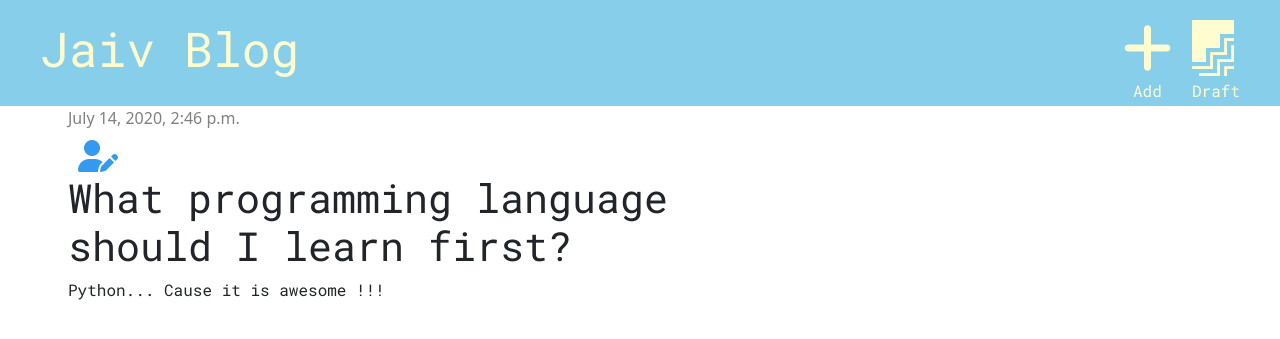
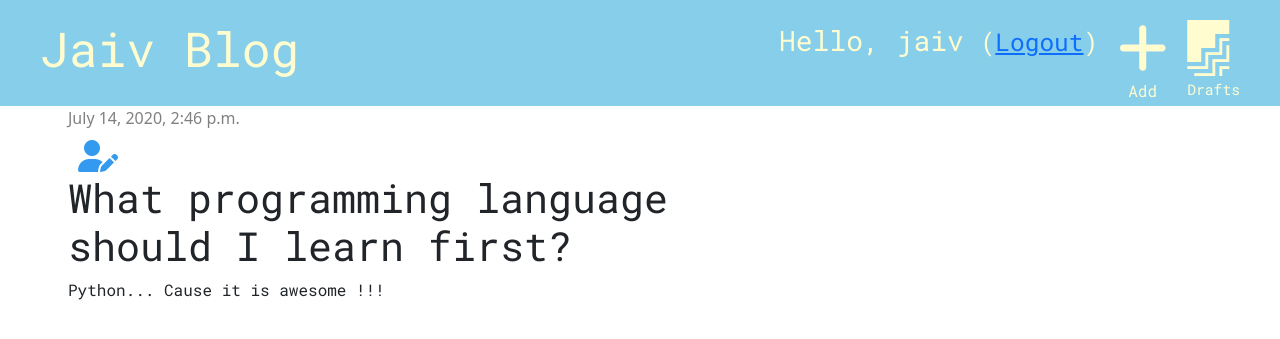
Before and after one commit to Jaiv24/my_django_site, a Django app: page /post/1 in a window 1280 px wide. Shown: the top 339 px of the page. Run offline with Django 3.2, Linux system fonts and the light colour scheme; a user stored in the database is signed in; data comes from the database, SQL or seed files in the repository; both versions use the stored data as it was after the commit; some libraries are stand-ins or nearby versions.

Commit message:
Added a smooth log out funtionality

```diff
--- a/blog/templates/blog/base.html
+++ b/blog/templates/blog/base.html
@@ -18,10 +18,12 @@
 <body>
 <div class="page-header">
     {% if user.is_authenticated %}
-         <a href="{% url 'post_draft_list' %}" class="top-menu"><i class="fab fa-firstdraft fa-2x" style="color: #fffdd0;"></i><p style="font-size: 12pt;">Draft</p></a>
+         <a href="{% url 'post_draft_list' %}" class="top-menu"><i class="fab fa-firstdraft fa-2x" style="color: #fffdd0;"></i><p style="font-size: 11pt;">Drafts</p></a>
         <a href="{% url 'post_new' %}" class="top-menu"><i class="fas fa-plus fa-2x" style="color: #fffdd0;"></i><p style="font-size: 12pt; padding-left: 10px">Add</p></a>
+
+        <p class="top-menu"> Hello, {{ user.username }} <small>(<a href="{% url 'logout' %}">Logout</a>) </small></p>
     {% else %}
-        <a href="{% url 'login' %}" class="top-menu"><i class="fas fa-sign-in-alt fa-2x"></i></a>
+        <a href="{% url 'login' %}" class="top-menu"><i class="fas fa-sign-in-alt fa-2x"></i><p style="font-size: 12pt;">Sign In</p></a>
     {% endif %}
     <h1><a href="{% url 'post_list' %}"> Jaiv Blog </a> </h1>
 </div>
--- a/blog/urls.py
+++ b/blog/urls.py
@@ -2,7 +2,7 @@ from django.urls import path
 
 from . import views
 
-from django.contrib.auth.views import LoginView
+
 
 urlpatterns = [
     path('', views.post_list, name='post_list'),
@@ -12,5 +12,5 @@ urlpatterns = [
     path('drafts/', views.post_draft_list, name='post_draft_list'),
     path('post/<int:pk>/publish/', views.post_publish, name='post_publish'),
     #path('accounts/login/', auth_views.login, name='login'),
-    path('accounts/login/', LoginView.as_view(), name='login'),
+
 ]
--- a/mySite/settings.py
+++ b/mySite/settings.py
@@ -27,6 +27,9 @@ DEBUG = True
 ALLOWED_HOSTS = []
 
 LOGIN_REDIRECT_URL = 'post_list'
+
+# this will redirect to / = home page after logout
+LOGOUT_REDIRECT_URL = '/'
 
 # Application definition
 
--- a/mySite/urls.py
+++ b/mySite/urls.py
@@ -15,10 +15,13 @@ Including another URLconf
 """
 from django.contrib import admin
 from django.urls import path, include
+from django.contrib.auth.views import LoginView
+from django.contrib.auth.views import LogoutView
 
 urlpatterns = [
     path('admin/', admin.site.urls),
-
+    path('accounts/login/', LoginView.as_view(), name='login'),
     # 127.0.0.1:8000/ {goes to home page}
+    path('accounts/logout/', LogoutView.as_view(), name='logout'),
     path('', include('blog.urls')),
 ]
```
Also changed, not shown: db.sqlite3.
